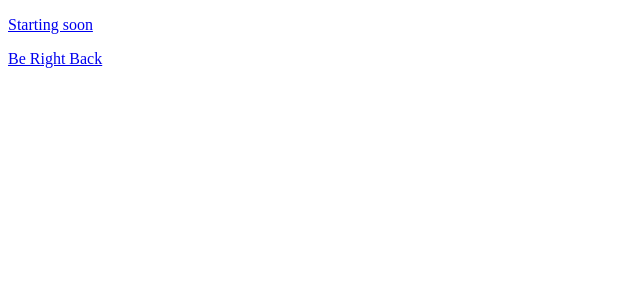
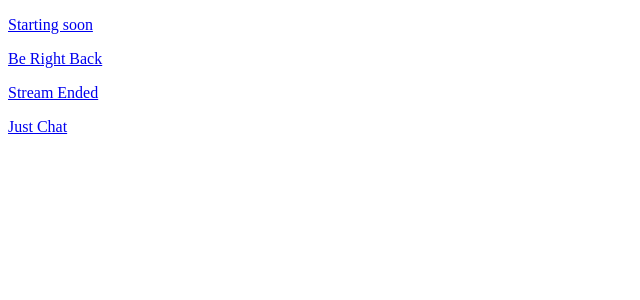
Before and after one commit to MakeItHappenDev/streams, a Next.js app: page / in a window 1280 px wide. Shown: the top 300 px of the page, without its empty margins (0-640 px from the left). Built offline with nearby package versions, Linux system fonts and the light colour scheme.

Commit message:
change color scheme

```diff
--- a/pages/index.js
+++ b/pages/index.js
@@ -8,6 +8,8 @@ const Home = () => {
     <div>
       <p><Link ><a href="/scenes/startingSoon">Starting soon</a></Link></p>
       <p><Link ><a href="/scenes/beRightBack">Be Right Back</a></Link></p>
+      <p><Link ><a href="/scenes/streamEnded">Stream Ended</a></Link></p>
+      <p><Link ><a href="/scenes/justChat">Just Chat</a></Link></p>
     </div>
   )
 }
--- a/styles/general.scss
+++ b/styles/general.scss
@@ -2,7 +2,7 @@
 @import url('https://fonts.googleapis.com/css?family=Open+Sans');
 
 :root {
-    --accent:#ef6461;
+    --accent:#aa55ff;
     --highlight:#e4b363;
     --color:#e8e9eb;
     --light:#e0dfd5;
```
Also changed, not shown: 1 other file (tests, documents, lock files or other folders).
